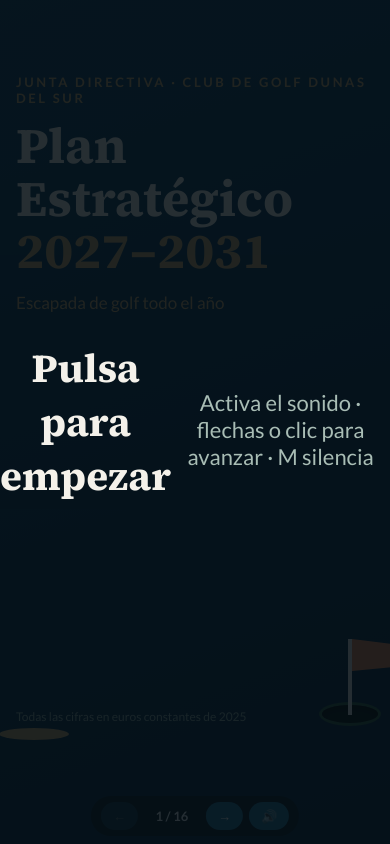
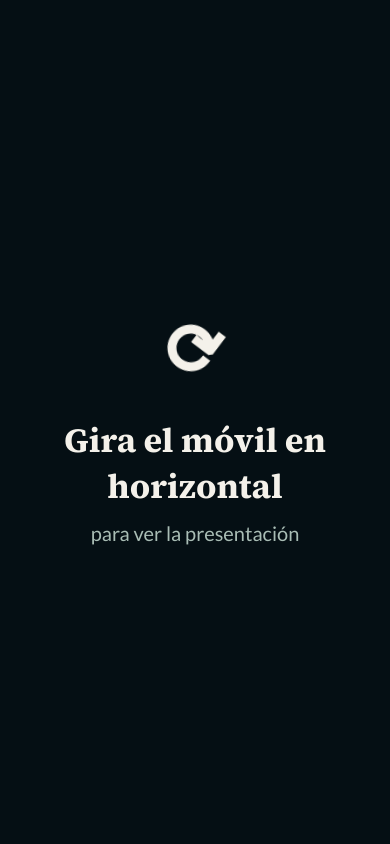
Before and after one commit to davidalibiogestion-creator/Golf, a plain HTML site: page index.html in a window 390 px wide. Drawn offline with Linux system fonts and the light colour scheme.

Commit message:
Update index.html

```diff
--- a/index.html
+++ b/index.html
@@ -75,34 +75,24 @@ section.light .foot{color:#6B7A88}
 .start small{display:block;font:400 22px Lato,Arial,sans-serif;color:#A9BDB5;margin-top:14px}
 .start.hide{display:none}
 
-/* ---------- móvil / pantallas estrechas ---------- */
-@media (max-width:820px){
-  html,body{overflow:hidden}
-  #stage{position:fixed!important;inset:0;width:100%!important;height:100%!important;margin:0!important;transform:none!important}
-  section{width:100%!important;height:100%!important;padding:74px 16px 120px!important;gap:14px!important;overflow-y:auto;-webkit-overflow-scrolling:touch}
-  section .row{flex-direction:column!important;gap:12px!important}
-  section .grow{flex:none!important}
-  section .card{padding:18px!important}
-  section .card[style*="flex-direction:row"]{flex-wrap:wrap!important}
-  section .foot{position:static!important;margin-top:auto;font-size:12px!important;flex-wrap:wrap;gap:6px}
-  section .badge{width:50px!important;height:50px!important;font-size:20px!important}
-  section .bar{width:26px!important}
-  #s5 .bar{width:18px!important;margin:0 auto}
-  h1{font-size:50px!important;line-height:1.05}
-  h2{font-size:32px!important;line-height:1.12}
-  h3{font-size:22px!important}
-  .kpi{font-size:40px!important;white-space:normal!important}
-  .kicker{font-size:13px!important}
-  section p{font-size:17px!important}
-  .nav{bottom:8px;gap:6px;font-size:13px;padding:6px 10px}
-  .nav .lbl{display:none}
-  .nav button{padding:6px 12px}
-}
+/* ---------- móvil ---------- */
+/* Aviso para girar el móvil en vertical */
+#rotate{position:fixed;inset:0;display:none;z-index:60;background:#050F14;color:#F4F1EA;align-items:center;justify-content:center;flex-direction:column;text-align:center;font:700 34px 'Source Serif 4',Georgia,serif;padding:24px}
+#rotate .icon{font-size:72px;display:inline-block;animation:spin 2.4s ease-in-out infinite;margin-bottom:18px}
+#rotate small{display:block;font:400 20px Lato,Arial,sans-serif;color:#A9BDB5;margin-top:12px}
+@keyframes spin{0%{transform:rotate(0)}40%{transform:rotate(-90deg)}60%{transform:rotate(-90deg)}100%{transform:rotate(0)}}
+@media (orientation:portrait) and (max-width:900px){#rotate{display:flex}}
+/* Controles en columna lateral cuando el móvil está en horizontal */
+html.side .nav{top:50%;bottom:auto;left:auto;right:8px;transform:translateY(-50%);flex-direction:column;border-radius:18px;padding:10px 8px;gap:8px}
+html.side .nav .lbl{display:none}
+html.side .nav button{padding:8px 12px}
+html.side #count{min-width:0!important;font-size:13px}
 @media print{html,body{overflow:visible;height:auto;background:#fff}#stage{position:static;transform:none;margin:0;width:auto;height:auto}section{position:relative;opacity:1;transform:none;width:1920px;height:1080px;page-break-after:always}.ball,.tee,.hole,.flagpole,.nav,.bar-top,.start{display:none}}
 </style>
 </head>
 <body>
 
+<div id="rotate"><span class="icon">⟳</span>Gira el móvil en horizontal<small>para ver la presentación</small></div>
 <div class="start" id="start">Pulsa para empezar<small>Activa el sonido · flechas o clic para avanzar · M silencia</small></div>
 <div class="bar-top" id="bar"></div>
 
@@ -490,33 +480,23 @@ section.light .foot{color:#6B7A88}
   /* ================= ELEMENTOS ================= */
   var slides=[].slice.call(document.querySelectorAll('#stage > section'));
   var n=slides.length, i=-1, FLIGHT=950, APEX=320;
-  var MOBILE=matchMedia('(max-width: 820px)').matches;
+  var MOBILE=false;
   var TEE={x:110,y:990}, HOLE={x:1850,y:1010};
   var ball=document.getElementById('ball'), flag=document.getElementById('flag');
   var ballAnim=null, landTimer=null;
 
-  // En móvil el escenario ocupa la pantalla: se recalculan tee, hoyo y tamaños
-  function mobilize(){
-    var W=innerWidth, H=innerHeight, y=H-130;
-    TEE={x:34,y:y}; HOLE={x:W-40,y:y}; APEX=Math.min(240,H*0.3);
-    document.querySelector('.tee').style.cssText+=';left:'+TEE.x+'px;top:'+(y+14)+'px';
-    document.querySelector('.hole').style.left=HOLE.x+'px';
-    document.querySelector('.hole').style.top=y+'px';
-    flag.style.left=HOLE.x+'px'; flag.style.top=(y-75)+'px';
-    document.querySelectorAll('#stage section *').forEach(function(el){
-      var st=el.style;
-      if(st.fontSize&&/px$/.test(st.fontSize)){ st.fontSize=Math.max(14,Math.round(parseFloat(st.fontSize)*0.5))+'px'; }
-      if(st.width&&/px$/.test(st.width)){
-        if(el.classList.contains('bar')){ st.width='26px'; }
-        else if(!el.classList.contains('badge')){ st.width='auto'; st.maxWidth='100%'; }
-      }
-    });
-    document.querySelectorAll('#stage svg').forEach(function(s){ s.style.width='100%'; s.style.height='auto'; });
-  }
-
+  // Escala el escenario 1920×1080 para que quepa sin tapar los controles.
+  // En horizontal de móvil (pantalla baja) los controles pasan a un lateral.
   function fit(){
-    if(MOBILE){ document.documentElement.style.setProperty('--s',1); return; }
-    var s=Math.min(innerWidth/1920, innerHeight/1080)*0.97; document.documentElement.style.setProperty('--s',s);
+    var W=innerWidth, H=innerHeight;
+    var side = H<600 && W>H;
+    document.documentElement.classList.toggle('side',side);
+    var availW = side ? W-80 : W;
+    var availH = side ? H : H-64;
+    var s=Math.min(availW/1920, availH/1080)*0.96;
+    document.documentElement.style.setProperty('--s',s);
+    var st=document.getElementById('stage');
+    st.style.left=(availW/2)+'px'; st.style.top=(availH/2)+'px';
   }
 
   // Contador animado
@@ -619,8 +599,8 @@ section.light .foot{color:#6B7A88}
   var h=parseInt(location.hash.slice(1),10);
   if(!isNaN(h)&&h>=1&&h<=n){ i=h-2; }
 
-  if(MOBILE){ mobilize(); }
   fit(); addEventListener('resize',fit);
+  addEventListener('orientationchange',function(){ setTimeout(fit,300); });
   // Antes de empezar, la portada aparece sin audio ni vuelo
   if(!(h>=1)){ slides[0].classList.add('active','play'); document.getElementById('count').textContent='1 / '+n; document.getElementById('prev').disabled=true; }
   else { show(h-1); start.classList.add('hide'); }
```
